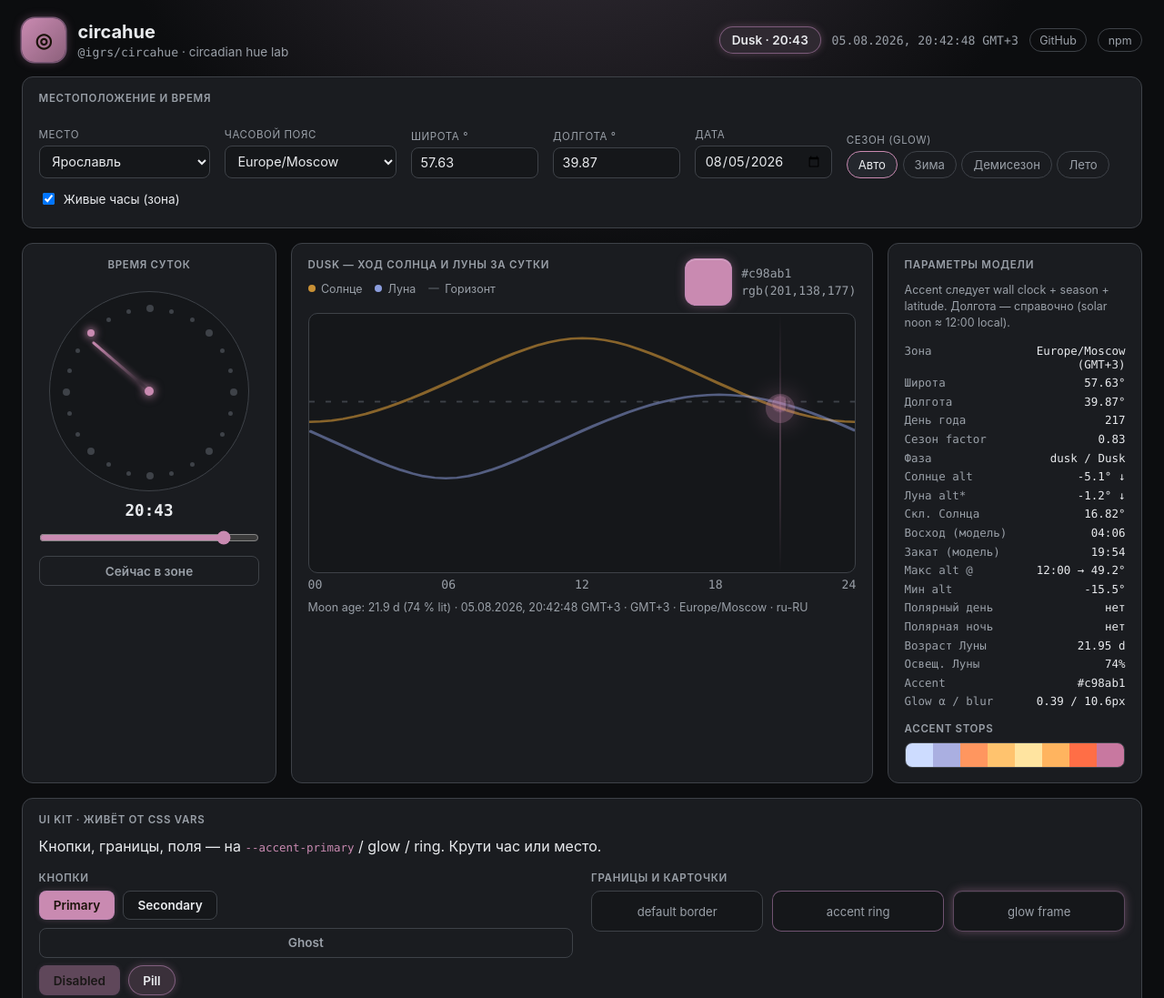
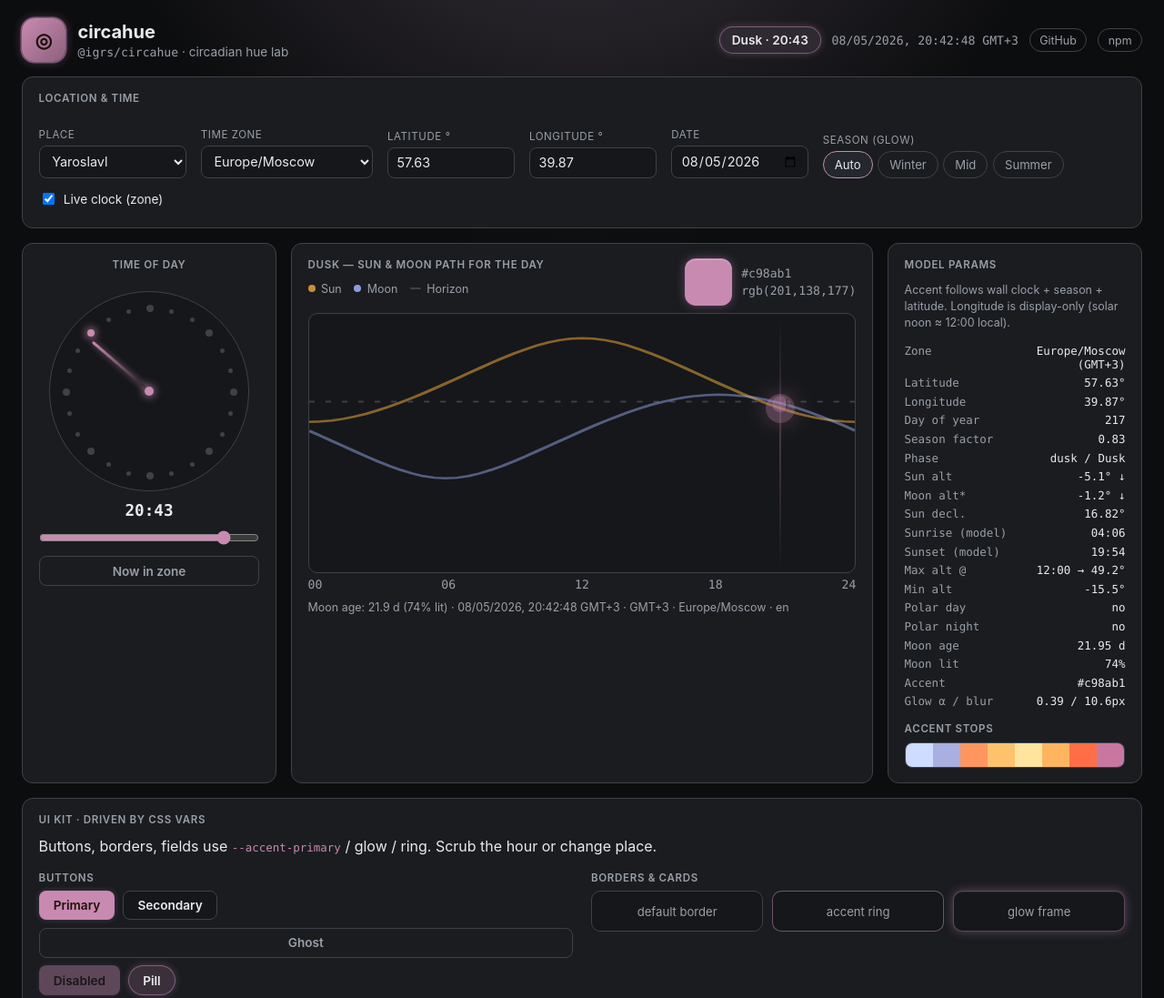
Before and after one commit to chronohue/chronohue, a website built with Vite: page dev/index.html in a window 1280 px wide. Shown: the top 1097 px of the page at 91% size. Built offline with nearby package versions, Linux system fonts and the light colour scheme.

Commit message:
docs(demo): English-only UI copy
Translate playground labels, facts, and place names; locale en.

```diff
--- a/dev/index.html
+++ b/dev/index.html
@@ -1,5 +1,5 @@
 <!doctype html>
-<html lang="ru">
+<html lang="en">
   <head>
     <meta charset="UTF-8" />
     <meta name="viewport" content="width=device-width, initial-scale=1" />
@@ -42,43 +42,43 @@
 
       <!-- Location & time -->
       <section class="controls panel">
-        <div class="panel-title">Местоположение и время</div>
+        <div class="panel-title">Location & time</div>
         <div class="controls-grid">
           <div class="field">
-            <label for="place">Место</label>
+            <label for="place">Place</label>
             <select id="place"></select>
           </div>
           <div class="field">
-            <label for="tz">Часовой пояс</label>
+            <label for="tz">Time zone</label>
             <select id="tz"></select>
           </div>
           <div class="field">
-            <label for="lat">Широта °</label>
+            <label for="lat">Latitude °</label>
             <input id="lat" type="number" step="0.01" min="-90" max="90" />
           </div>
           <div class="field">
-            <label for="lon">Долгота °</label>
+            <label for="lon">Longitude °</label>
             <input
               id="lon"
               type="number"
               step="0.01"
               min="-180"
               max="180"
-              title="Пока для подписи; solar noon ≈ 12:00 wall"
+              title="Display only for now; solar noon ≈ 12:00 wall clock"
             />
           </div>
           <div class="field">
-            <label for="date">Дата</label>
+            <label for="date">Date</label>
             <input id="date" type="date" />
           </div>
           <div class="field grow">
-            <label>Сезон (glow)</label>
+            <label>Season (glow)</label>
             <div class="seg" id="seasonSeg"></div>
           </div>
           <div class="field">
             <label class="check">
               <input id="liveClock" type="checkbox" checked />
-              Живые часы (зона)
+              Live clock (zone)
             </label>
           </div>
         </div>
@@ -86,15 +86,15 @@
 
       <main class="stage">
         <aside class="dial-col panel">
-          <div class="panel-title">Время суток</div>
-          <div id="dial" class="dial" title="Тяни стрелку или кликни по часу">
+          <div class="panel-title">Time of day</div>
+          <div id="dial" class="dial" title="Drag the needle or click an hour tick">
             <div id="dialTicks"></div>
             <div id="needle" class="needle"></div>
             <div id="hub" class="hub"></div>
           </div>
           <div id="dialHour" class="dial-hour mono">12:00</div>
           <input id="hourRange" type="range" min="0" max="23.99" step="0.01" value="12" />
-          <button id="nowBtn" type="button" class="btn ghost">Сейчас в зоне</button>
+          <button id="nowBtn" type="button" class="btn ghost">Now in zone</button>
         </aside>
 
         <section class="chart-col panel">
@@ -102,8 +102,8 @@
             <div>
               <div class="panel-title" id="chartTitle">—</div>
               <div class="legend">
-                <span class="dot sun"></span>Солнце <span class="dot moon"></span>Луна
-                <span class="dot horizon"></span>Горизонт
+                <span class="dot sun"></span>Sun <span class="dot moon"></span>Moon
+                <span class="dot horizon"></span>Horizon
               </div>
             </div>
             <div class="swatch-wrap">
@@ -137,10 +137,10 @@
         </section>
 
         <aside class="reality panel">
-          <div class="panel-title">Параметры модели</div>
+          <div class="panel-title">Model params</div>
           <p class="hint">
-            Accent следует wall clock + season + latitude. Долгота — справочно (solar noon ≈ 12:00
-            local).
+            Accent follows wall clock + season + latitude. Longitude is display-only (solar noon ≈
+            12:00 local).
           </p>
           <dl class="facts mono" id="facts"></dl>
           <div class="compare">
@@ -153,16 +153,16 @@
       <!-- UI kit living on circahue vars -->
       <section class="uikit panel">
         <div class="uikit-head">
-          <div class="panel-title">UI kit · живёт от CSS vars</div>
+          <div class="panel-title">UI kit · driven by CSS vars</div>
           <p class="hint tight">
-            Кнопки, границы, поля — на
-            <code>--accent-primary</code> / glow / ring. Крути час или место.
+            Buttons, borders, fields use
+            <code>--accent-primary</code> / glow / ring. Scrub the hour or change place.
           </p>
         </div>
 
         <div class="uikit-grid">
           <div class="uikit-block">
-            <div class="panel-title sm">Кнопки</div>
+            <div class="panel-title sm">Buttons</div>
             <div class="row wrap">
               <button type="button" class="btn primary">Primary</button>
               <button type="button" class="btn secondary">Secondary</button>
@@ -173,7 +173,7 @@
           </div>
 
           <div class="uikit-block">
-            <div class="panel-title sm">Границы и карточки</div>
+            <div class="panel-title sm">Borders & cards</div>
             <div class="border-demo">
               <div class="card border-default">default border</div>
               <div class="card border-accent">accent ring</div>
@@ -182,7 +182,7 @@
           </div>
 
           <div class="uikit-block">
-            <div class="panel-title sm">Поля</div>
+            <div class="panel-title sm">Fields</div>
             <div class="row wrap">
               <input class="field-demo" type="text" placeholder="Text input" value="IMG_0231.lri" />
               <select class="field-demo">
--- a/dev/main.ts
+++ b/dev/main.ts
@@ -25,24 +25,24 @@ interface Place {
 }
 
 const PLACES: Place[] = [
-  { id: "moscow", label: "Москва", latitude: 55.75, longitude: 37.62, timeZone: "Europe/Moscow" },
+  { id: "moscow", label: "Moscow", latitude: 55.75, longitude: 37.62, timeZone: "Europe/Moscow" },
   {
     id: "yaroslavl",
-    label: "Ярославль",
+    label: "Yaroslavl",
     latitude: 57.63,
     longitude: 39.87,
     timeZone: "Europe/Moscow",
   },
   {
     id: "spb",
-    label: "Санкт-Петербург",
+    label: "Saint Petersburg",
     latitude: 59.93,
     longitude: 30.34,
     timeZone: "Europe/Moscow",
   },
   {
     id: "murmansk",
-    label: "Мурманск (полярка)",
+    label: "Murmansk (polar)",
     latitude: 68.97,
     longitude: 33.09,
     timeZone: "Europe/Moscow",
@@ -124,10 +124,10 @@ const TIMEZONES = [
 ];
 
 const SEASONS: { id: SeasonMode; label: string }[] = [
-  { id: "auto", label: "Авто" },
-  { id: "winter", label: "Зима" },
-  { id: "mid", label: "Демисезон" },
-  { id: "summer", label: "Лето" },
+  { id: "auto", label: "Auto" },
+  { id: "winter", label: "Winter" },
+  { id: "mid", label: "Mid" },
+  { id: "summer", label: "Summer" },
 ];
 
 // ── DOM ─────────────────────────────────────────────────────────────────────
@@ -338,7 +338,7 @@ function render() {
     season,
     hourOverride: live ? undefined : hour,
     includeArcs: true,
-    locale: "ru-RU",
+    locale: "en",
   });
 
   applyCssVars(document.documentElement, snap.cssVars);
@@ -352,7 +352,7 @@ function paint(snap: LightHueSnapshot, timeZone: string, live: boolean) {
   // header
   el.phasePill.textContent = `${snap.phaseLabel} · ${formatHourClock(snap.hour)}`;
   el.clockReadout.textContent = live
-    ? formatZonedDateTime(new Date(), timeZone, "ru-RU")
+    ? formatZonedDateTime(new Date(), timeZone, "en")
     : `${el.date.value} ${formatHourClock(snap.hour)} · ${timeZone}`;
 
   // dial
@@ -364,7 +364,7 @@ function paint(snap: LightHueSnapshot, timeZone: string, live: boolean) {
   });
 
   // chart
-  el.chartTitle.textContent = `${snap.phaseLabel} — ход солнца и луны за сутки`;
+  el.chartTitle.textContent = `${snap.phaseLabel} — sun & moon path for the day`;
   const vb = arcs.viewBox;
   el.sunSvg.setAttribute("viewBox", vb);
   el.moonSvg.setAttribute("viewBox", vb);
@@ -400,24 +400,25 @@ function paint(snap: LightHueSnapshot, timeZone: string, live: boolean) {
   // reality facts
   const ev = solarDayEvents(snap.sun.declinationDeg, snap.meta.latitude);
   const lon = Number(el.lon.value);
+  const yn = (v: boolean) => (v ? "yes" : "no");
   const rows: [string, string][] = [
-    ["Зона", `${timeZone} (${snap.meta.offsetLabel ?? "local"})`],
-    ["Широта", `${snap.meta.latitude.toFixed(2)}°`],
-    ["Долгота", Number.isFinite(lon) ? `${lon.toFixed(2)}°` : "—"],
-    ["День года", String(snap.meta.dayOfYear)],
-    ["Сезон factor", snap.seasonFactor.toFixed(2)],
-    ["Фаза", `${snap.phase} / ${snap.phaseLabel}`],
-    ["Солнце alt", `${snap.sun.altitudeDeg.toFixed(1)}° ${snap.sun.aboveHorizon ? "↑" : "↓"}`],
-    ["Луна alt*", `${snap.moon.altitudeDeg.toFixed(1)}° ${snap.moon.aboveHorizon ? "↑" : "↓"}`],
-    ["Скл. Солнца", `${snap.sun.declinationDeg.toFixed(2)}°`],
-    ["Восход (модель)", formatHourClock(ev.sunriseHour)],
-    ["Закат (модель)", formatHourClock(ev.sunsetHour)],
-    ["Макс alt @", `${formatHourClock(ev.noonHour)} → ${ev.maxAltitudeDeg.toFixed(1)}°`],
-    ["Мин alt", `${ev.minAltitudeDeg.toFixed(1)}°`],
-    ["Полярный день", ev.alwaysAbove ? "да" : "нет"],
-    ["Полярная ночь", ev.alwaysBelow ? "да" : "нет"],
-    ["Возраст Луны", `${snap.moon.ageDays.toFixed(2)} d`],
-    ["Освещ. Луны", `${(snap.moon.phase * 100).toFixed(0)}%`],
+    ["Zone", `${timeZone} (${snap.meta.offsetLabel ?? "local"})`],
+    ["Latitude", `${snap.meta.latitude.toFixed(2)}°`],
+    ["Longitude", Number.isFinite(lon) ? `${lon.toFixed(2)}°` : "—"],
+    ["Day of year", String(snap.meta.dayOfYear)],
+    ["Season factor", snap.seasonFactor.toFixed(2)],
+    ["Phase", `${snap.phase} / ${snap.phaseLabel}`],
+    ["Sun alt", `${snap.sun.altitudeDeg.toFixed(1)}° ${snap.sun.aboveHorizon ? "↑" : "↓"}`],
+    ["Moon alt*", `${snap.moon.altitudeDeg.toFixed(1)}° ${snap.moon.aboveHorizon ? "↑" : "↓"}`],
+    ["Sun decl.", `${snap.sun.declinationDeg.toFixed(2)}°`],
+    ["Sunrise (model)", formatHourClock(ev.sunriseHour)],
+    ["Sunset (model)", formatHourClock(ev.sunsetHour)],
+    ["Max alt @", `${formatHourClock(ev.noonHour)} → ${ev.maxAltitudeDeg.toFixed(1)}°`],
+    ["Min alt", `${ev.minAltitudeDeg.toFixed(1)}°`],
+    ["Polar day", yn(ev.alwaysAbove)],
+    ["Polar night", yn(ev.alwaysBelow)],
+    ["Moon age", `${snap.moon.ageDays.toFixed(2)} d`],
+    ["Moon lit", `${(snap.moon.phase * 100).toFixed(0)}%`],
     ["Accent", snap.accent.hex],
     ["Glow α / blur", `${snap.glow.alpha.toFixed(2)} / ${snap.glow.blur.toFixed(1)}px`],
   ];
```
